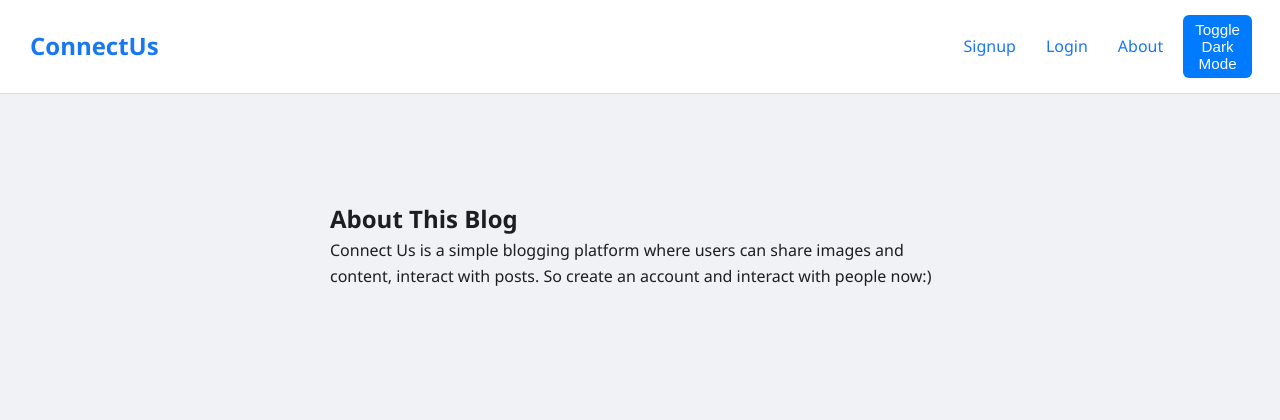
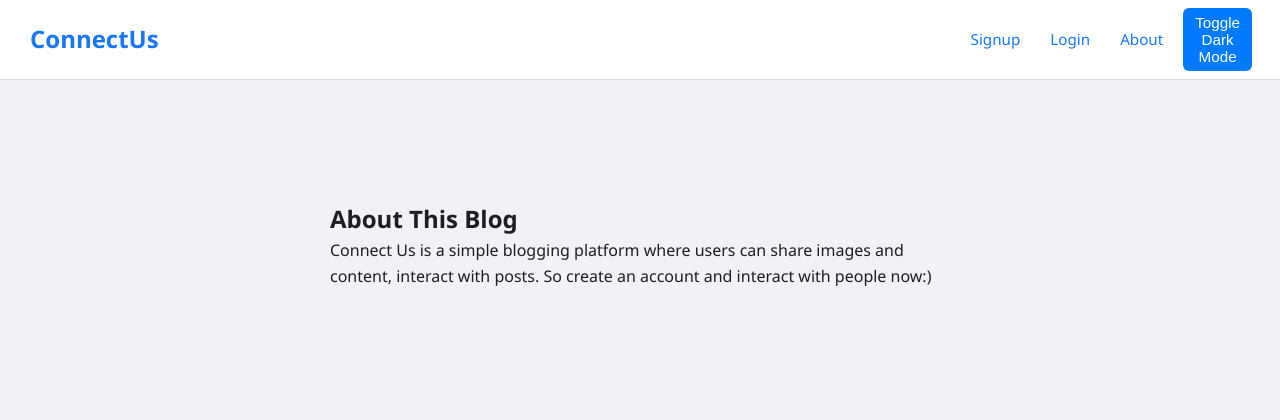
Before and after one commit to Anurag666786/Connect-Us, a Flask app: page /about in a window 1280 px wide. Shown: the top 420 px of the page. Run offline with Flask 3, Linux system fonts and the light colour scheme; some libraries are stand-ins or nearby versions.

Commit message:
Updated with original structure and fixes

```diff
--- a/static/style.css
+++ b/static/style.css
@@ -36,7 +36,7 @@ a:focus, button:focus, input:focus, textarea:focus {
 /* Header/Navbar */
 nav {
   background-color: #ffffff;
-  padding: 15px 20px;
+  padding: 8px 20px;
   border-bottom: 1px solid #ddd;
   display: flex;
   justify-content: space-between;
@@ -49,6 +49,7 @@ nav {
 
 nav a {
   margin: 0 10px;
+  font-size: 0.95rem;
   font-weight: 500;
 }
 
```
